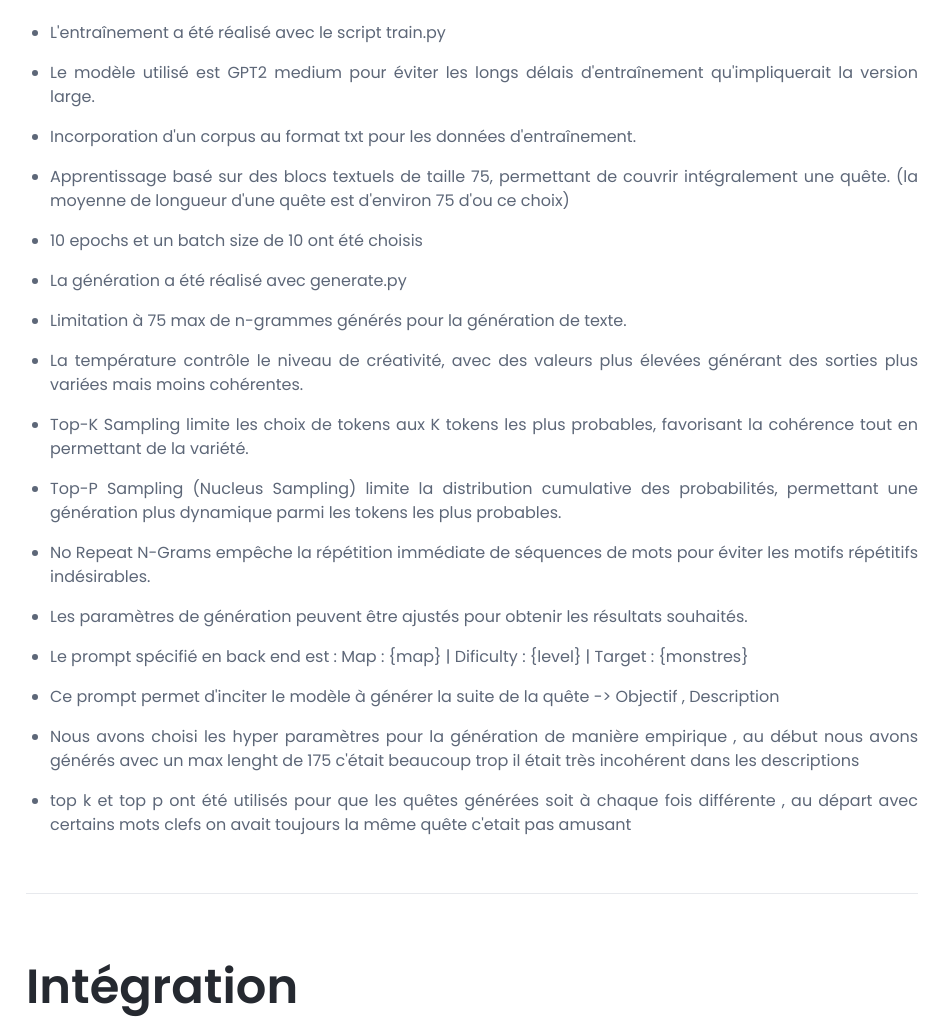
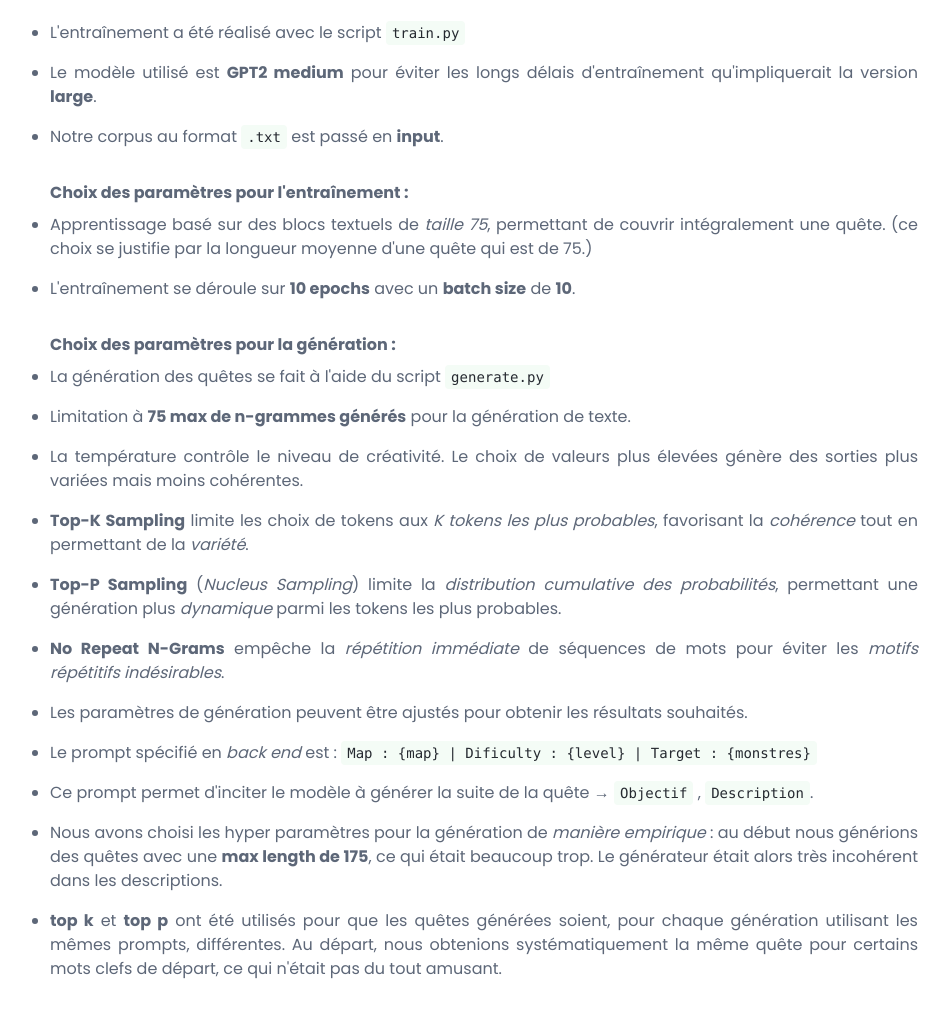
Before and after one commit to kittog/quest-quill, a plain HTML site: page docs-page.html in a window 1280 px wide. Shown: the part 3149-4167 px from the top of the page, without its empty margins (318-1268 px from the left). Drawn offline with nearby package versions, Linux system fonts and the light colour scheme.

Commit message:
finetuning reviewed

```diff
--- a/docs-page.html
+++ b/docs-page.html
@@ -296,22 +296,26 @@
 					<section class="docs-section" id="item-3-3">
 						<h2 class="section-heading">Fine Tuning GPT2</h2>
 						<ul style="text-align: justify;">
-							<li>L'entraînement a été réalisé avec le script train.py</li>
-							<li>Le modèle utilisé est GPT2 medium pour éviter les longs délais d'entraînement qu'impliquerait la version large.</li>
-							<li>Incorporation d'un corpus au format txt pour les données d'entraînement.</li>
-							<li>Apprentissage basé sur des blocs textuels de taille 75, permettant de couvrir intégralement une quête. (la moyenne de longueur d'une quête est d'environ 75 d'ou ce choix)</li>
-							<li>10 epochs et un batch size de 10 ont été choisis</li>
-							<li>La génération a été réalisé avec generate.py</li>
-							<li>Limitation à 75 max de n-grammes générés pour la génération de texte.</li>
-							<li>La température contrôle le niveau de créativité, avec des valeurs plus élevées générant des sorties plus variées mais moins cohérentes.</li>
-							<li>Top-K Sampling limite les choix de tokens aux K tokens les plus probables, favorisant la cohérence tout en permettant de la variété.</li>
-							<li>Top-P Sampling (Nucleus Sampling) limite la distribution cumulative des probabilités, permettant une génération plus dynamique parmi les tokens les plus probables.</li>
-							<li>No Repeat N-Grams empêche la répétition immédiate de séquences de mots pour éviter les motifs répétitifs indésirables.</li>
+							<li>L'entraînement a été réalisé avec le script <code>train.py</code></li>
+							<li>Le modèle utilisé est <b>GPT2 medium</b> pour éviter les longs délais d'entraînement qu'impliquerait la version <b>large</b>.</li>
+							<li>Notre corpus au format <code>.txt</code> est passé en <b>input</b>.</li>
+              <br/>
+              <b>Choix des paramètres pour l'entraînement :</b>
+              <li>Apprentissage basé sur des blocs textuels de <em>taille 75</em>, permettant de couvrir intégralement une quête. (ce choix se justifie par la longueur moyenne d'une quête qui est de 75.)</li>
+							<li>L'entraînement se déroule sur <b>10 epochs</b> avec un <b>batch size</b> de <b>10</b>.</li>
+              <br/>
+              <b>Choix des paramètres pour la génération :</b>
+              <li>La génération des quêtes se fait à l'aide du script <code>generate.py</code></li>
+							<li>Limitation à <b>75 max de n-grammes générés</b> pour la génération de texte.</li>
+							<li>La température contrôle le niveau de créativité. Le choix de valeurs plus élevées génère des sorties plus variées mais moins cohérentes.</li>
+							<li><b>Top-K Sampling</b> limite les choix de tokens aux <em>K tokens les plus probables</em>, favorisant la <em>cohérence</em> tout en permettant de la <em>variété</em>.</li>
+							<li><b>Top-P Sampling</b> (<i>Nucleus Sampling</i>) limite la <em>distribution cumulative des probabilités</em>, permettant une génération plus <em>dynamique</em> parmi les tokens les plus probables.</li>
+							<li><b>No Repeat N-Grams</b> empêche la <em>répétition immédiate</em> de séquences de mots pour éviter les <em>motifs répétitifs indésirables</em>.</li>
 							<li>Les paramètres de génération peuvent être ajustés pour obtenir les résultats souhaités.</li>
-							<li>Le prompt spécifié en back end est :  Map : {map} | Dificulty : {level} | Target : {monstres} </li>
-							<li>Ce prompt permet d'inciter le modèle à générer la suite de la quête -> Objectif , Description</li>
-							<li> Nous avons choisi les hyper paramètres pour la génération de manière empirique , au début nous avons générés avec un max lenght de 175 c'était beaucoup trop il était très incohérent dans les descriptions</li>
-							<li>top k et top p ont été utilisés pour que les quêtes générées soit à chaque fois différente , au départ avec certains mots clefs on avait toujours la même quête c'etait pas amusant</li>
+							<li>Le prompt spécifié en <em>back end</em> est :  <code>Map : {map} | Dificulty : {level} | Target : {monstres}</code> </li>
+							<li>Ce prompt permet d'inciter le modèle à générer la suite de la quête → <code>Objectif</code> , <code>Description</code>.</li>
+							<li> Nous avons choisi les hyper paramètres pour la génération de <em>manière empirique</em> : au début nous générions des quêtes avec une <b>max length de 175</b>, ce qui était beaucoup trop. Le générateur était alors très incohérent dans les descriptions.</li>
+							<li><b>top k</b> et <b>top p</b> ont été utilisés pour que les quêtes générées soient, pour chaque génération utilisant les mêmes prompts, différentes. Au départ, nous obtenions systématiquement la même quête pour certains mots clefs de départ, ce qui n'était pas du tout amusant.</li>
 
 						</ul>
 
```
